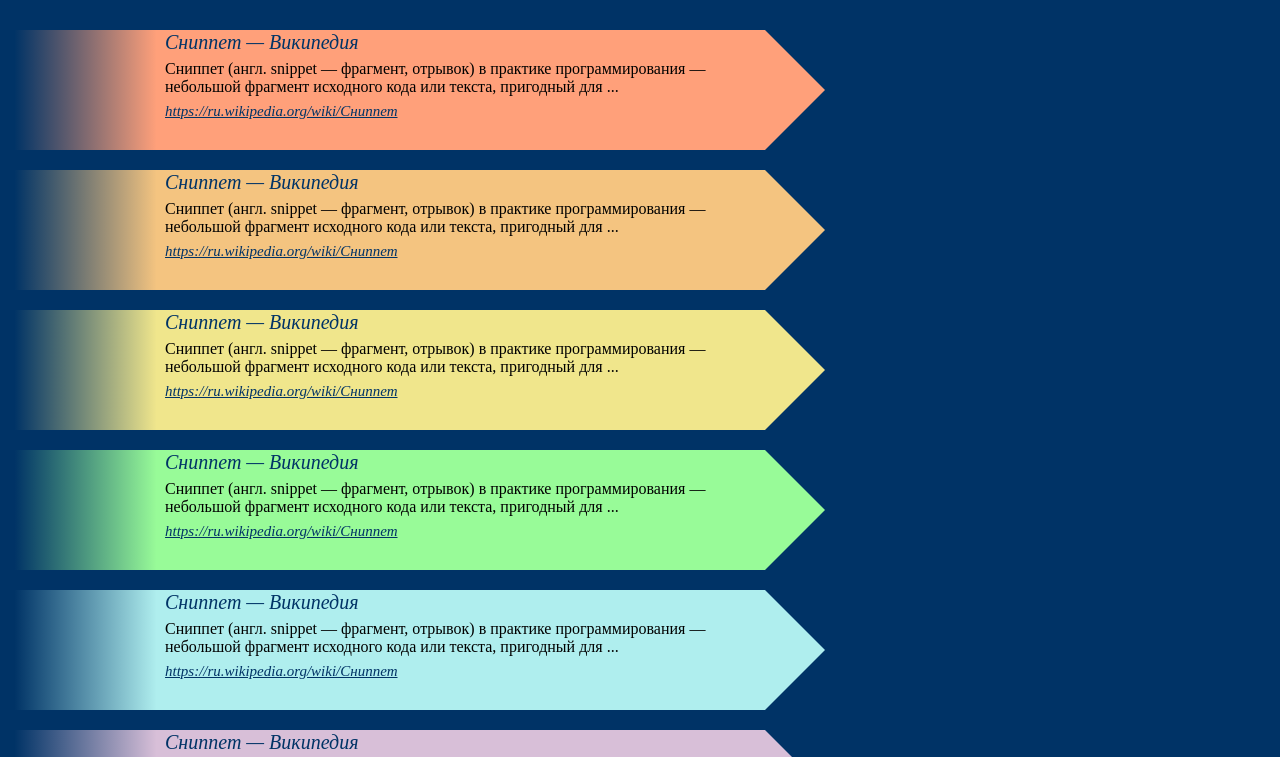
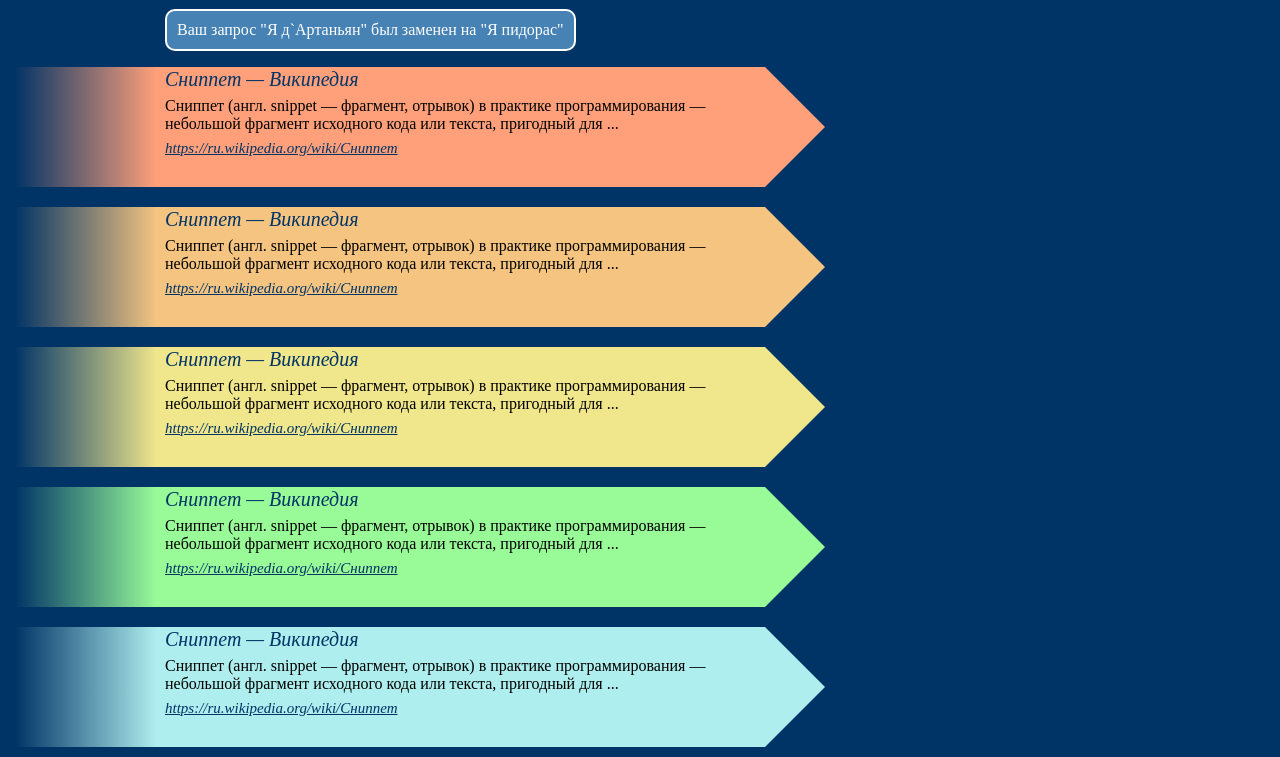
Before and after one commit to AlexandrShcherbakov/Diogenes, a plain HTML site: page index.html in a window 1280 px wide. Shown: the part 86-843 px from the top of the page. Drawn offline with Linux system fonts and the light colour scheme.

Commit message:
Add template for information messages

```diff
--- a/index.html
+++ b/index.html
@@ -14,6 +14,9 @@
         <input type="text" autofocus>
         <button>Search</button>
       </form>
+    </div>
+    <div class="info">
+    Ваш запрос "Я д`Артаньян" был заменен на "Я пидорас"
     </div>
     <div id="snippets">
       <ul>
--- a/styles.css
+++ b/styles.css
@@ -120,3 +120,12 @@ button:hover {
 #content form {
 	margin-bottom: 166px;
 }
+.info {
+	margin: 5px 165px -10px;
+	background-color: #4682B4;
+	display: inline-block;
+	padding: 10px;
+	border-radius: 10px;
+	border: 2px solid white;
+	color: white;
+}
```
